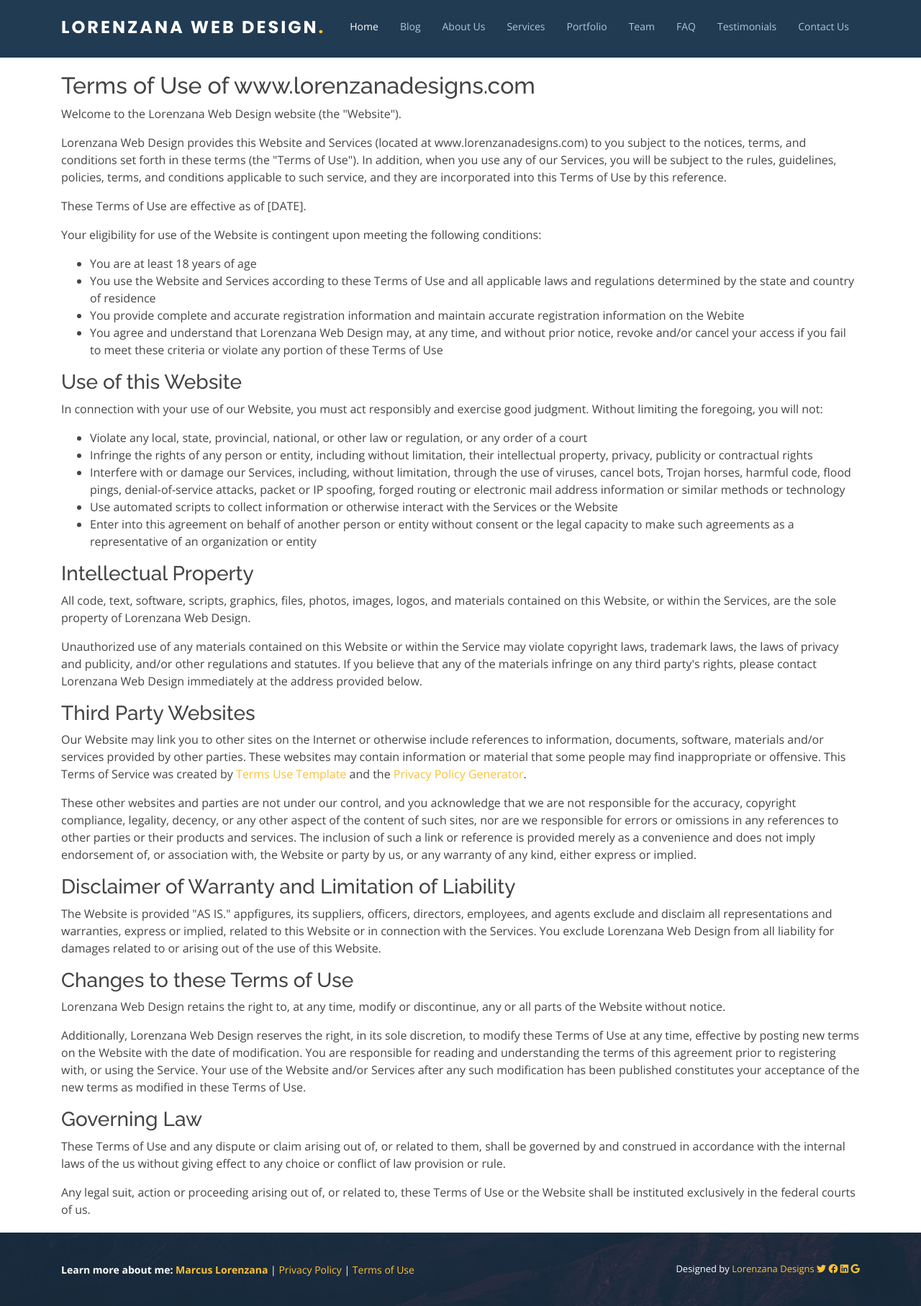
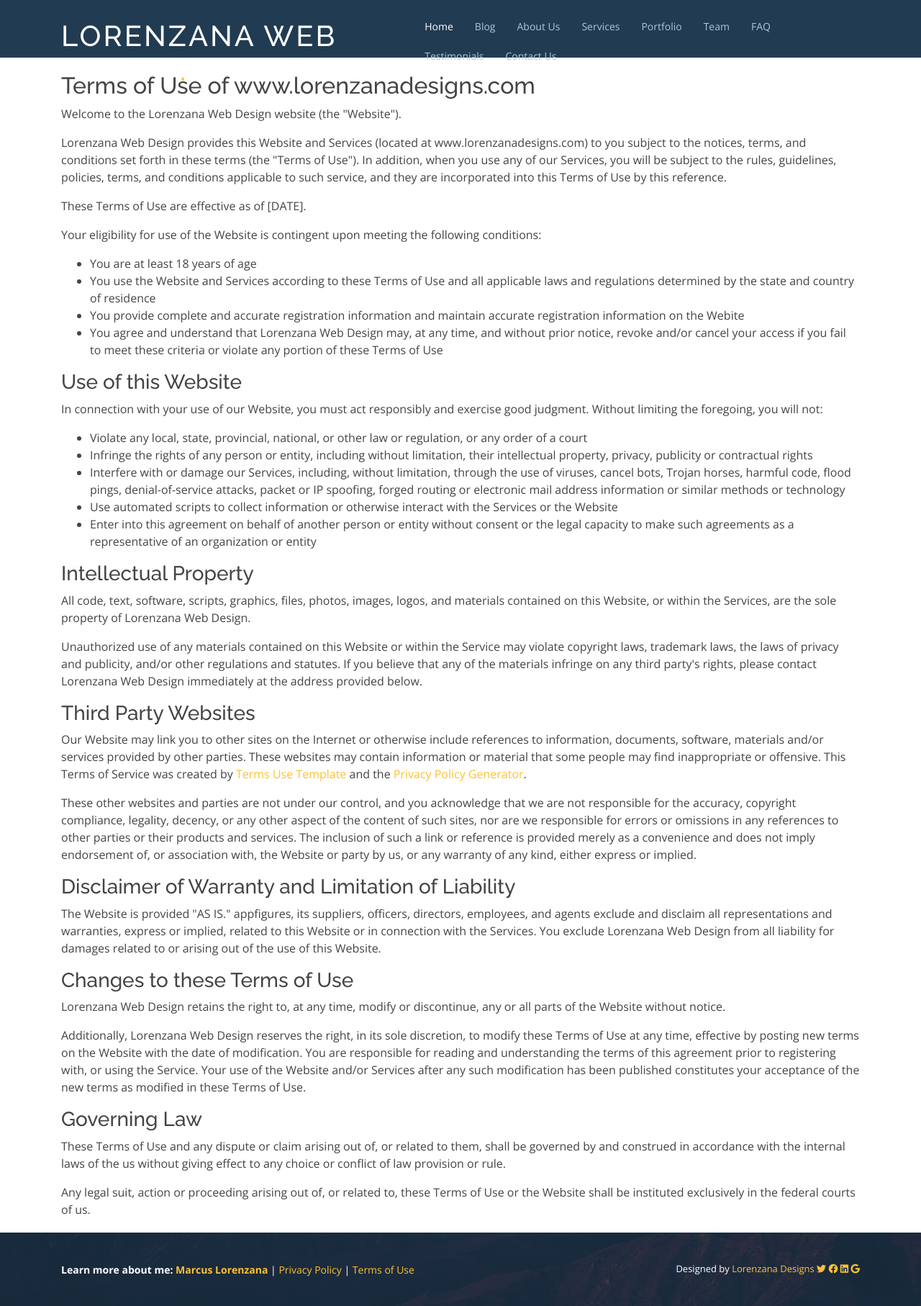
Before and after one commit to MeesterMarcus/lorenzana-designs-website, a Jekyll site: the page built from terms-of-use.md, in a window 1280 px wide. Shown: the whole page at 72% size. Built offline with Jekyll 4.4.1, drawn with Linux system fonts in a browser that asks for light colours; nearby versions of some CDN libraries; library files that are not in the unit come from our copies.

Commit message:
not using h1 for logo

```diff
--- a/_layouts/default.html
+++ b/_layouts/default.html
@@ -43,7 +43,7 @@
 <header id="header">
     <div class="container d-flex align-items-center">
         <div class="logo mr-auto">
-            <h1 class="text-light"><a href="#">Lorenzana Web Design<span>.</span></a></h1>
+            <div class="text-light"><a href="#"><span style="color:white;">Lorenzana Web Design</span><span>.</span></a></div>
             <!-- Uncomment below if you prefer to use an image logo -->
             <!-- <a href="index.html"><img src="assets/img/logo.png" alt="" class="img-fluid"></a>-->
         </div>
--- a/assets/css/style.css
+++ b/assets/css/style.css
@@ -68,7 +68,7 @@
   background: #213b52;
 }
 
-#header .logo h1 {
+#header .logo {
   font-size: 24px;
   margin: 0;
   padding: 10px 0;
```
